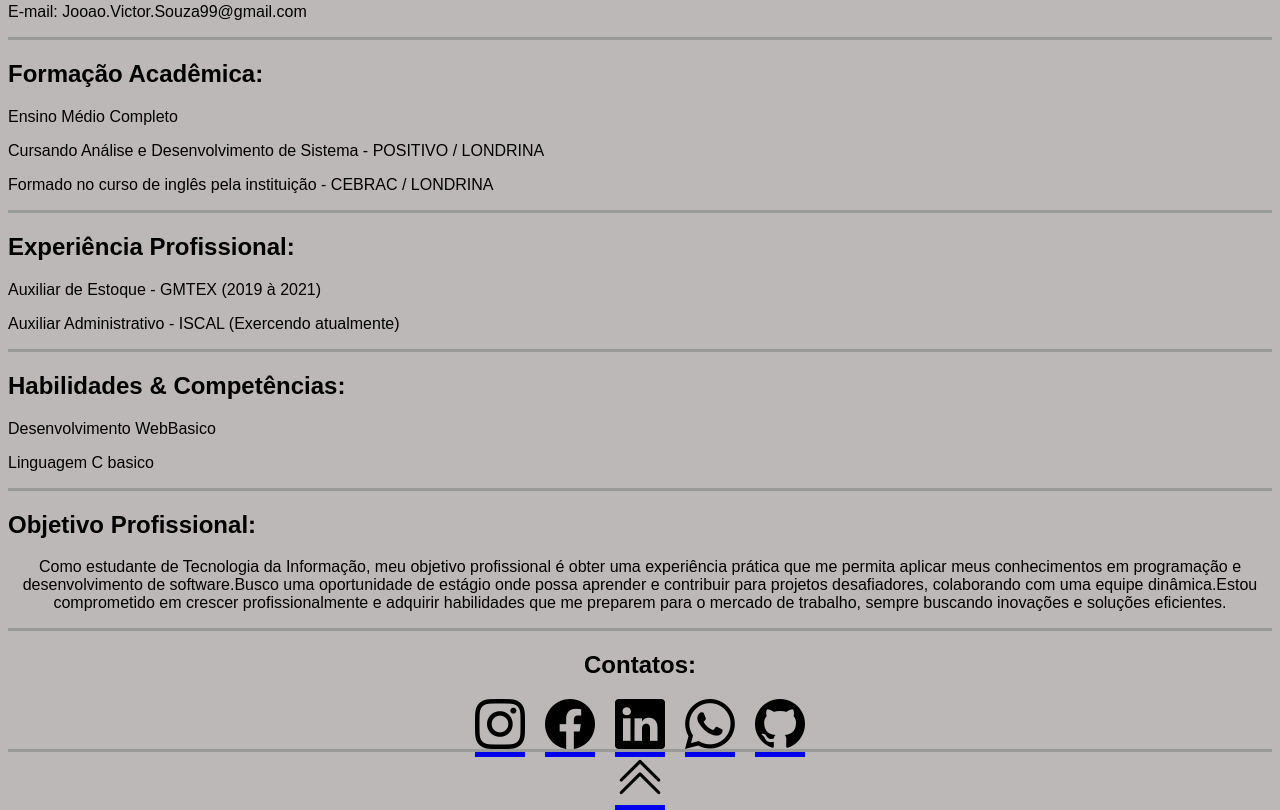
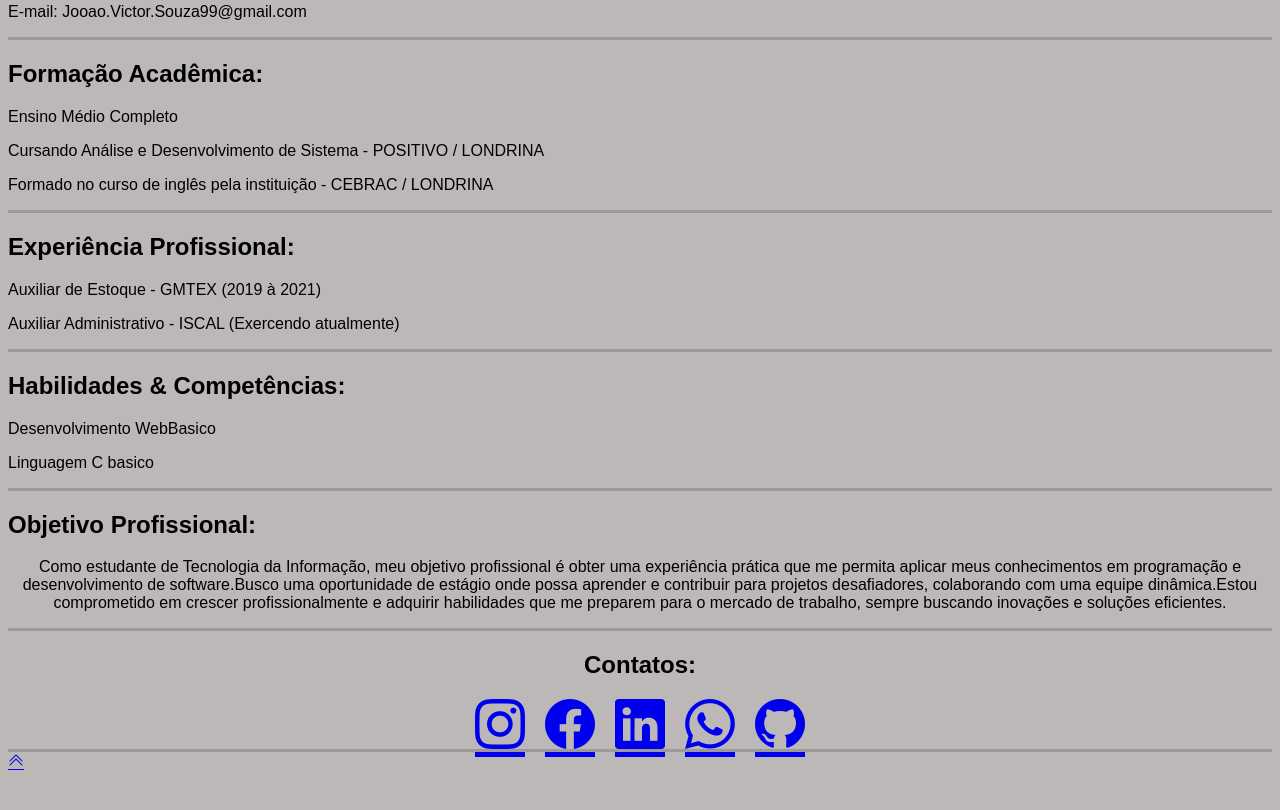
Before and after one commit to JAO123-ABC/Trabalho_Web, a plain HTML site: page docs/index.html in a window 1280 px wide. Shown: the part 991-1801 px from the top of the page. After the commit the page ends 1767 px from the top, so only its background shows below. Drawn offline with nearby package versions, Linux system fonts and the light colour scheme.

Commit message:
Update meuestilo.css

```diff
--- a/docs/meuestilo.css
+++ b/docs/meuestilo.css
@@ -57,15 +57,13 @@ section{
 }
 
 i{
-    font-size: 50px;
-    justify-content: center;
+
     display: flex;
-    color: black;
-    gap: 20px;
+
 }
 
 
 i:hover{
-    font-size: 40px;
+
     color: yellow;
 }
```
